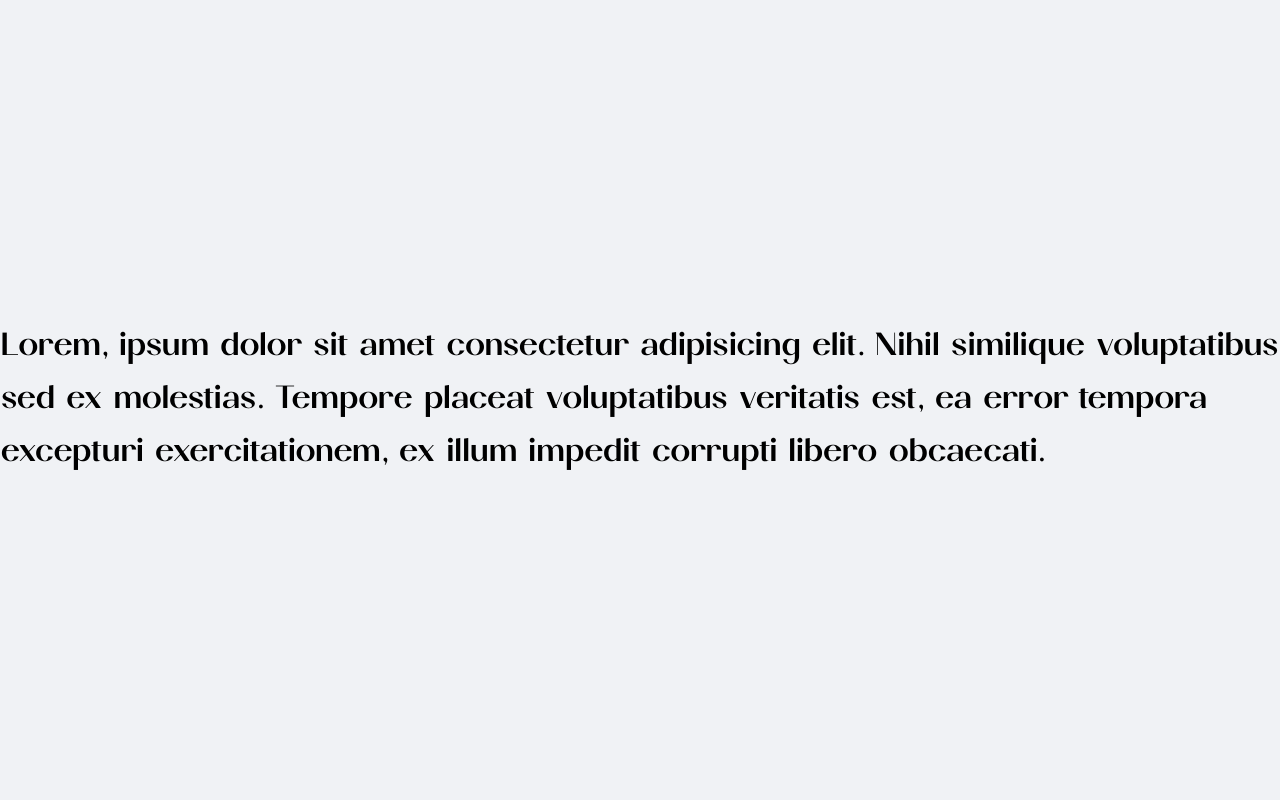
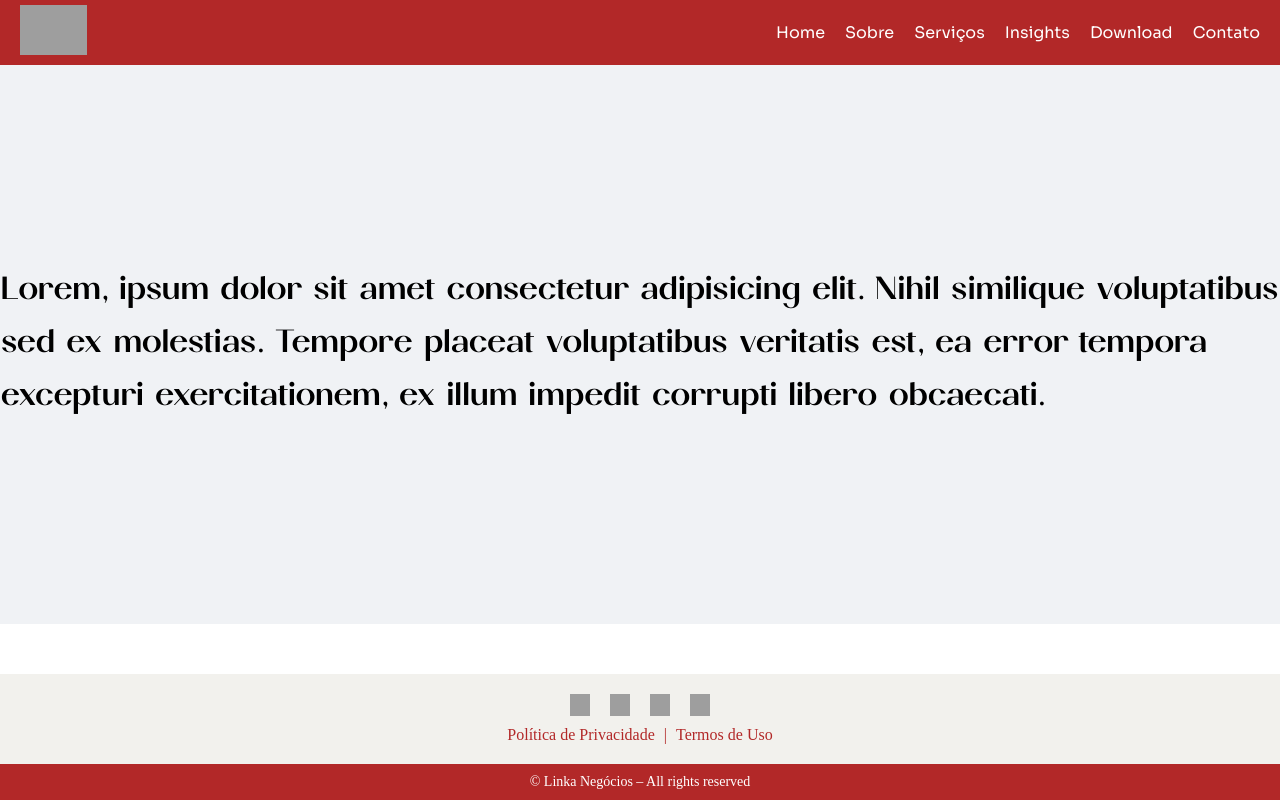
Before and after one commit to MarlonVBP/linka-negocios, an Angular app in the folder linka_negocios/: page /servicos in a window 1280 px wide. Built offline with nearby package versions, Linux system fonts and the light colour scheme; grey boxes are pictures that could not be loaded.

Commit message:
[ feat ] adicionando o header app e o footer app

```diff
--- a/linka_negocios/src/app/servicos-page/servicos-page.component.html
+++ b/linka_negocios/src/app/servicos-page/servicos-page.component.html
@@ -1,6 +1,13 @@
+<div class="page-wrapper">
+    <header class="header">
+        <app-sidebar-cliente></app-sidebar-cliente>
+    </header>
+
     <main class="container">
         <section class="header_title">
-    <p>Lorem, ipsum dolor sit amet consectetur adipisicing elit. Nihil similique voluptatibus sed ex molestias. Tempore placeat voluptatibus veritatis est, ea error tempora excepturi exercitationem, ex illum impedit corrupti libero obcaecati.</p>
+            <p>Lorem, ipsum dolor sit amet consectetur adipisicing elit. Nihil similique voluptatibus sed ex molestias.
+                Tempore placeat voluptatibus veritatis est, ea error tempora excepturi exercitationem, ex illum impedit
+                corrupti libero obcaecati.</p>
         </section>
 
         <section class="main_conteudo">
@@ -9,3 +16,8 @@
             </div>
         </section>
     </main>
+
+    <footer class="footer">
+        <app-footer></app-footer>
+    </footer>
+</div>
--- a/linka_negocios/src/app/servicos-page/servicos-page.component.scss
+++ b/linka_negocios/src/app/servicos-page/servicos-page.component.scss
@@ -4,13 +4,24 @@
     box-sizing: border-box;
   }
 
+  .page-wrapper {
+    display: flex;
+    flex-direction: column;
+    min-height: 100vh;
+  }
+
+  .header,
+  .footer {
+    flex-shrink: 0;
+  }
+
   .container {
     display: flex;
     justify-content: center;
     align-items: center;
-    height: 100vh;
     background-color: #f0f2f5;
     font-family: Arial, sans-serif;
+    flex: 1;
   }
 
   .header_title{
--- a/linka_negocios/src/app/servicos-page/servicos-page.component.ts
+++ b/linka_negocios/src/app/servicos-page/servicos-page.component.ts
@@ -1,9 +1,11 @@
 import { Component } from '@angular/core';
+import { SidebarClienteComponent } from '../components/public/sidebar-cliente/sidebar-cliente.component';
+import { FooterComponent } from '../footer/footer.component';
 
 @Component({
   selector: 'app-servicos-page',
   standalone: true,
-  imports: [],
+  imports: [SidebarClienteComponent, FooterComponent],
   templateUrl: './servicos-page.component.html',
   styleUrl: './servicos-page.component.scss'
 })
```
Lines whose indentation alone changed are shown as unchanged.
